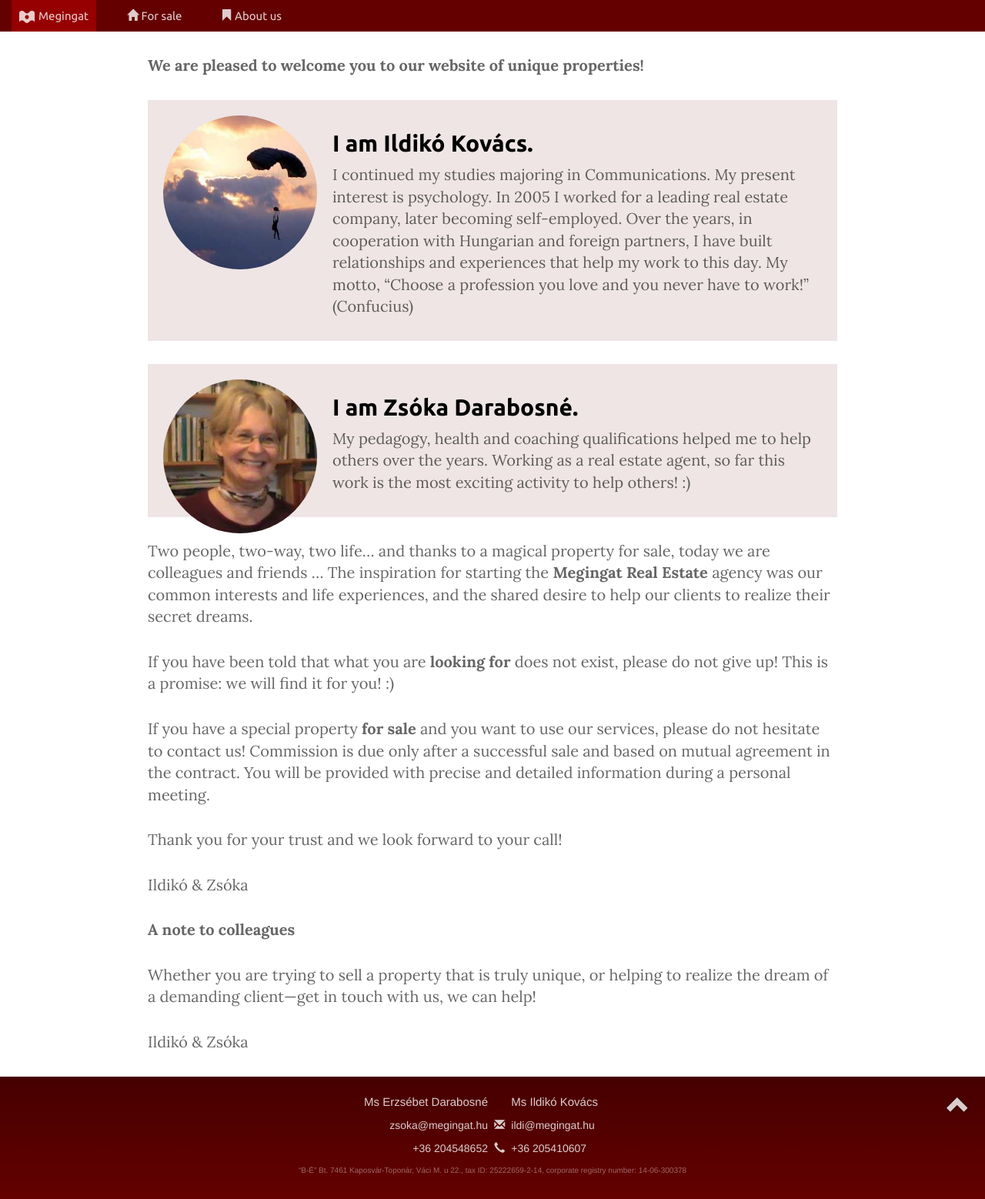
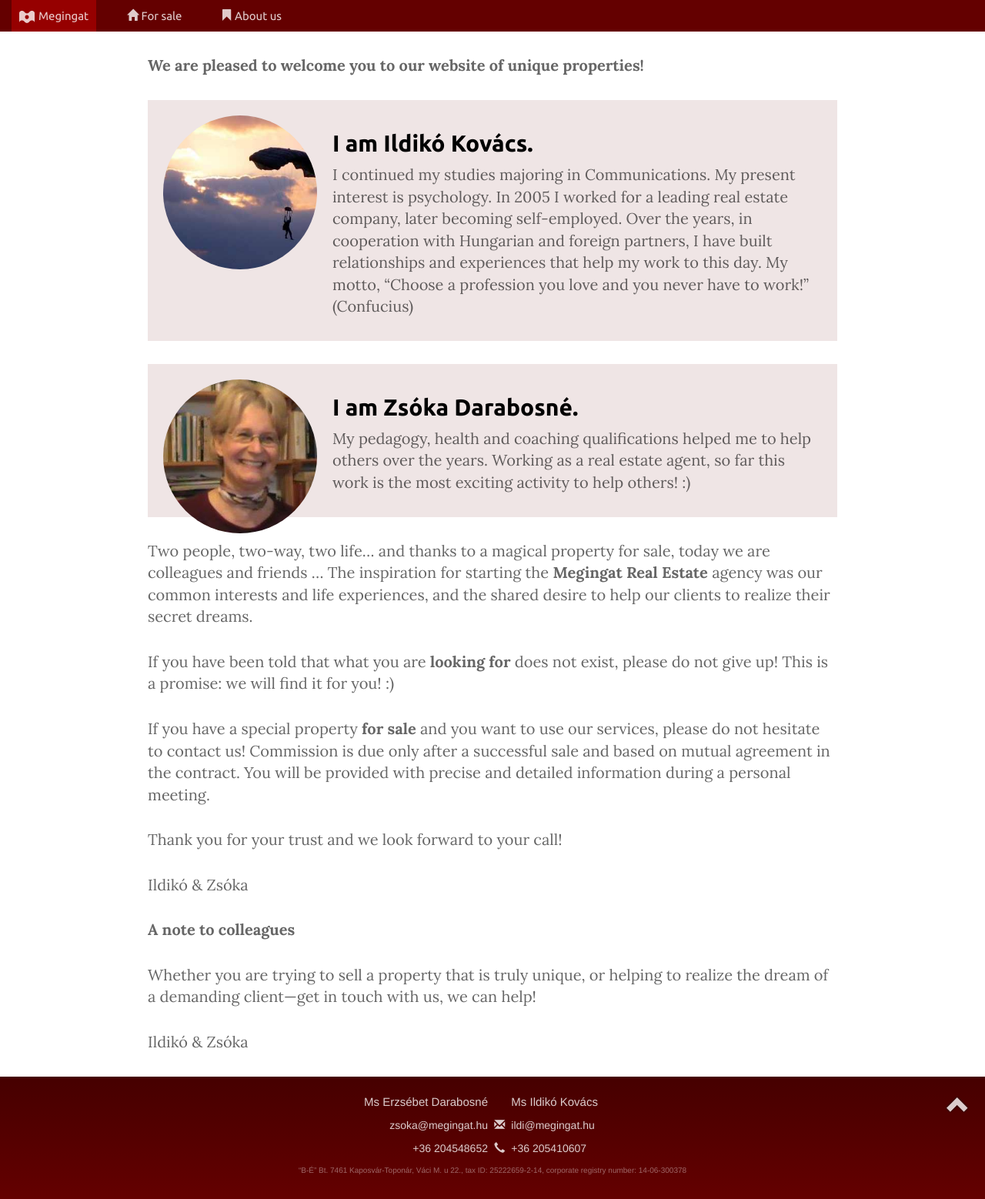
Before and after one commit to darabos/megingat, a Jekyll site: the page built from about/index.md, in a window 1280 px wide. Shown: the whole page at 77% size. Built offline with Jekyll 4.4.1, drawn with Linux system fonts in a browser that asks for light colours; nearby versions of some CDN libraries.

Commit message:
Limit image height.

```diff
--- a/style/megingat.css
+++ b/style/megingat.css
@@ -110,6 +110,8 @@
 
 .content img {
   width: 100%;
+  max-height: 100vw;
+  object-fit: cover;
 }
 
 .content p img {
```
